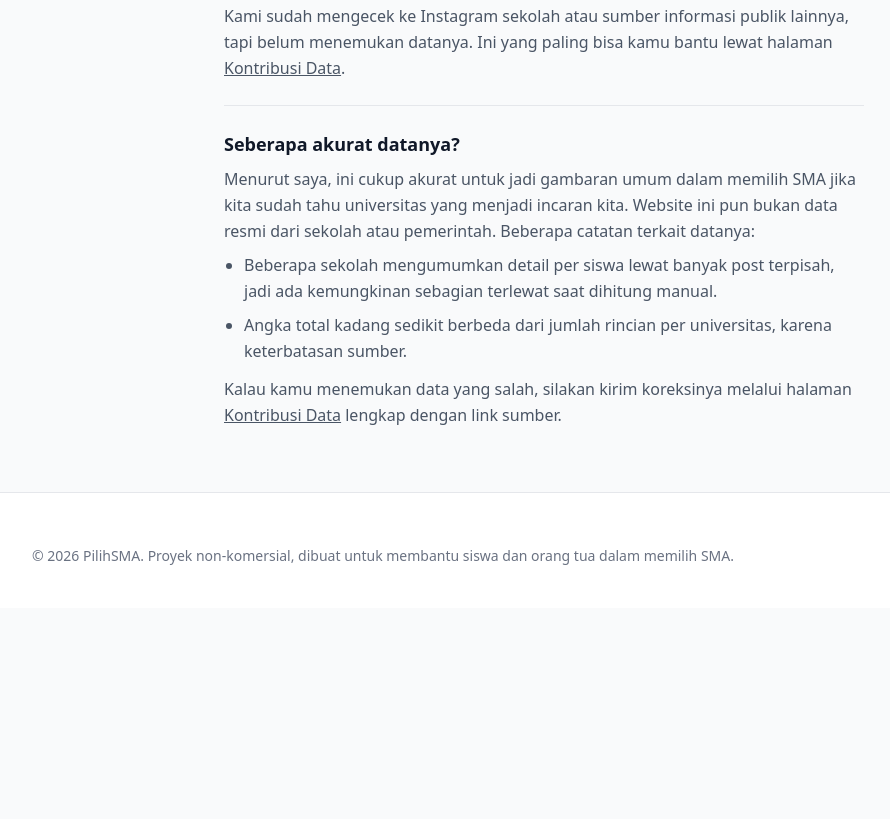
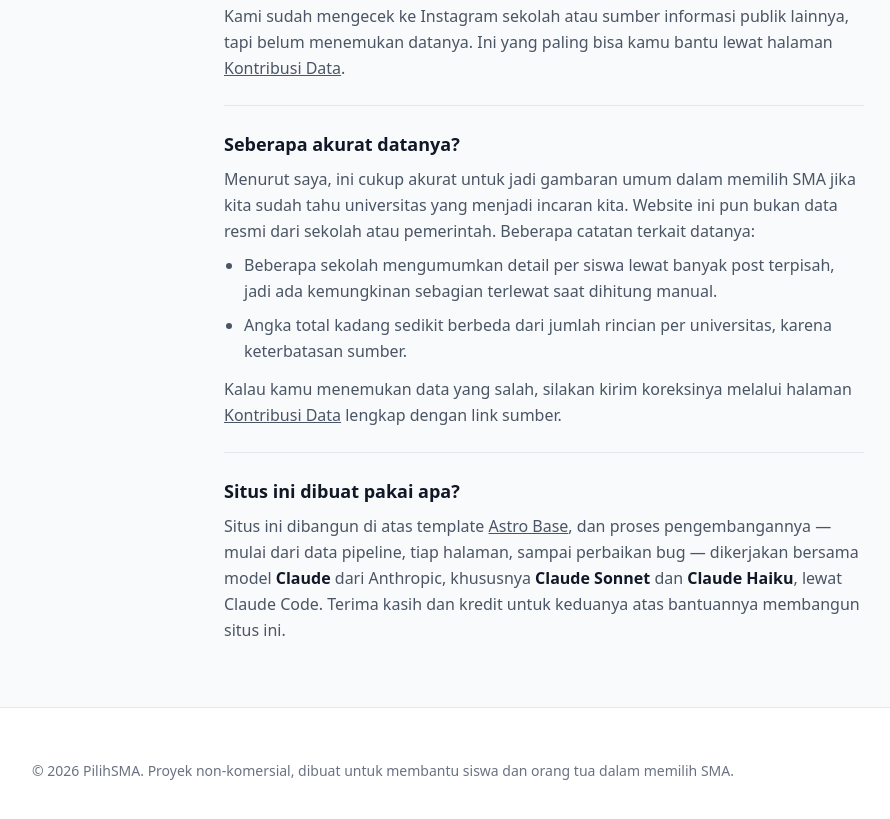
Before and after one commit to ryanalvita/pilih-sma, an Astro site: page /about in a window 1280 px wide. Shown: the part 2037-2856 px from the top of the page, without its empty margins (96-986 px from the left). Before the commit the page ends 2645 px from the top, so only its background shows below. Built offline with nearby package versions, Linux system fonts and the light colour scheme; Astro itself is replaced by a stand-in of ours.

Commit message:
docs(about): credit Claude for building the site
Adds a FAQ entry on /about noting the site was built together with
Claude Sonnet and Claude Haiku via Claude Code, alongside the Astro
Base template it's built on.

```diff
--- a/src/pages/about.astro
+++ b/src/pages/about.astro
@@ -206,6 +206,29 @@ import Footer from "../components/Footer.astro";
           </p>
         </dd>
       </div>
+
+      <div class="py-6">
+        <dt class="text-lg font-semibold text-gray-900 mb-2">
+          Situs ini dibuat pakai apa?
+        </dt>
+        <dd class="text-gray-600 leading-relaxed">
+          <p>
+            Situs ini dibangun di atas template <a
+              href="https://github.com/jonnysmillie/astro-base"
+              class="underline hover:text-amber-700"
+              target="_blank"
+              rel="noopener noreferrer">Astro Base</a
+            >, dan proses pengembangannya — mulai dari data pipeline, tiap
+            halaman, sampai perbaikan bug — dikerjakan bersama model <strong
+              class="text-gray-900">Claude</strong
+            > dari Anthropic, khususnya <strong class="text-gray-900"
+              >Claude Sonnet</strong
+            > dan <strong class="text-gray-900">Claude Haiku</strong>, lewat
+            Claude Code. Terima kasih dan kredit untuk keduanya atas
+            bantuannya membangun situs ini.
+          </p>
+        </dd>
+      </div>
     </dl>
   </main>
   <Footer />
```
